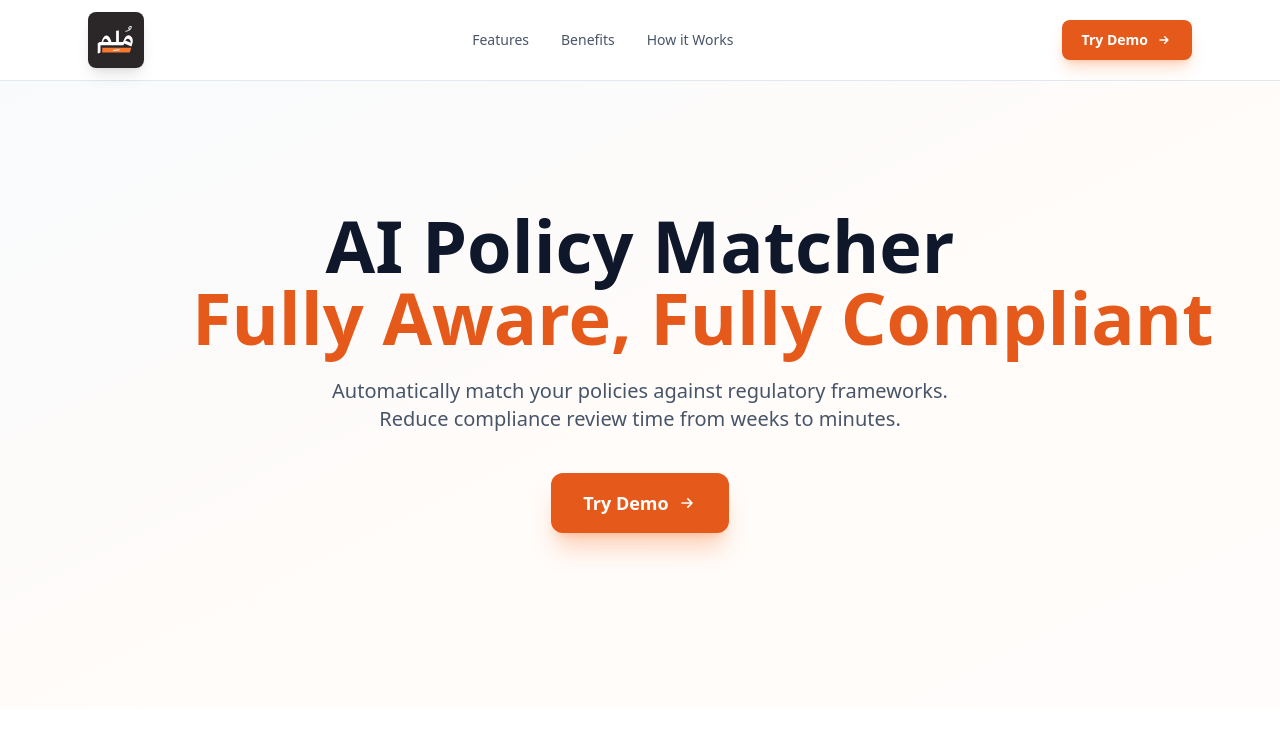
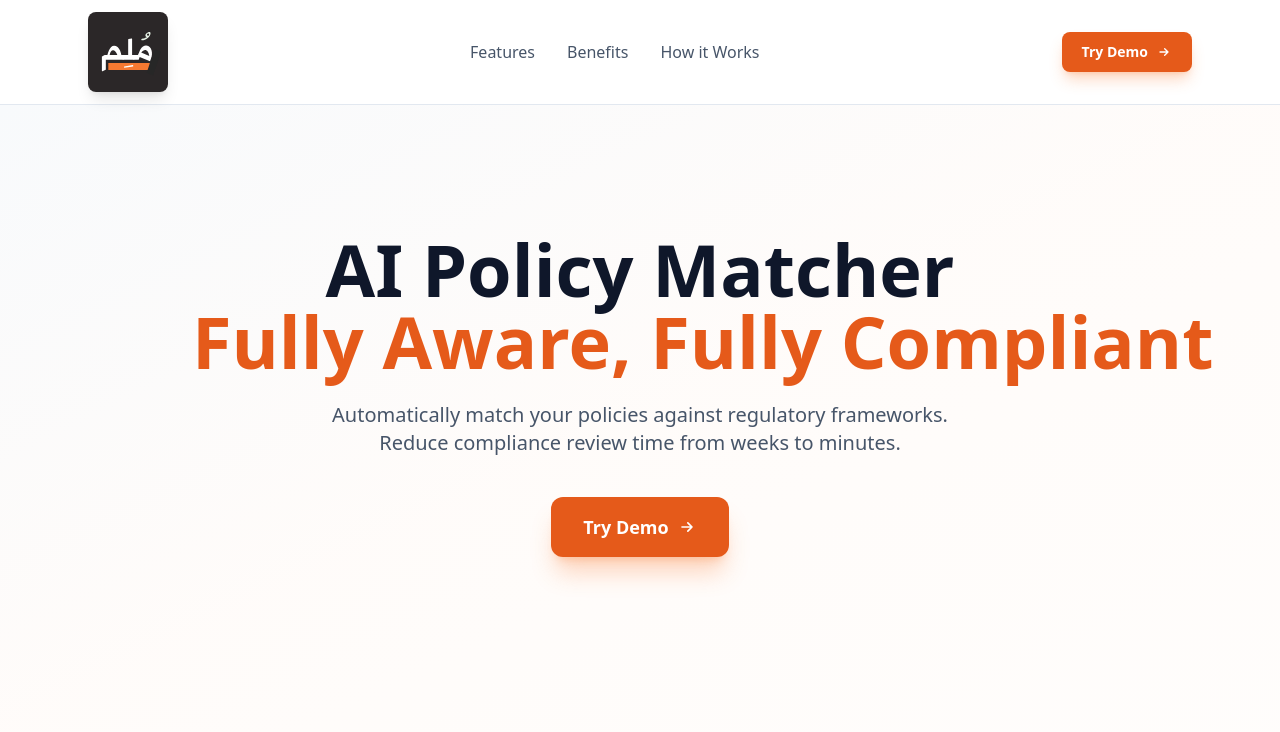
Before and after one commit to asmarik/Senior_Project_Code, a FastAPI app: page / in a window 1280 px wide. Shown: the top 732 px of the page. Run offline with FastAPI, Linux system fonts and the light colour scheme; some libraries are stand-ins or nearby versions.

Commit message:
frontend changes

```diff
--- a/templates/app.html
+++ b/templates/app.html
@@ -49,7 +49,7 @@
             <!-- Logo -->
             <div class="flex items-center justify-center h-16 px-6 border-b border-slate-800">
                 <a href="/" class="flex items-center">
-                    <div class="w-12 h-12 rounded-lg flex items-center justify-center shadow-lg overflow-hidden">
+                    <div class="w-16 h-16 rounded-lg flex items-center justify-center shadow-lg overflow-hidden">
                         <img src="/static/images/logo.svg" alt="PolicyMatcher AI Logo" class="w-full h-full object-contain">
                     </div>
                 </a>
--- a/templates/index.html
+++ b/templates/index.html
@@ -48,16 +48,16 @@
         <div class="max-w-6xl mx-auto flex items-center justify-between px-6 py-3">
             <!-- Logo -->
             <a href="#hero" class="flex items-center">
-                <div class="w-14 h-14 rounded-lg flex items-center justify-center shadow-lg overflow-hidden">
+                <div class="w-20 h-20 rounded-lg flex items-center justify-center shadow-lg overflow-hidden">
                     <img src="/static/images/logo.svg" alt="PolicyMatcher AI Logo" class="w-full h-full object-contain">
                 </div>
             </a>
 
             <!-- Navigation Links -->
             <nav class="hidden md:flex items-center gap-8">
-                <a href="#features" class="text-sm font-medium text-slate-600 hover:text-indigo-600 transition">Features</a>
-                <a href="#benefits" class="text-sm font-medium text-slate-600 hover:text-indigo-600 transition">Benefits</a>
-                <a href="#how-it-works" class="text-sm font-medium text-slate-600 hover:text-indigo-600 transition">How it Works</a>
+                <a href="#features" class="text-base font-medium text-slate-600 hover:text-indigo-600 transition">Features</a>
+                <a href="#benefits" class="text-base font-medium text-slate-600 hover:text-indigo-600 transition">Benefits</a>
+                <a href="#how-it-works" class="text-base font-medium text-slate-600 hover:text-indigo-600 transition">How it Works</a>
             </nav>
 
             <!-- CTA Button -->
@@ -79,9 +79,9 @@
         <!-- Mobile Navigation -->
         <div id="mobileNav" class="hidden md:hidden border-t border-slate-200 bg-white">
             <div class="px-6 py-4 space-y-3">
-                <a href="#features" class="block text-sm font-medium text-slate-600 hover:text-indigo-600 py-2">Features</a>
-                <a href="#benefits" class="block text-sm font-medium text-slate-600 hover:text-indigo-600 py-2">Benefits</a>
-                <a href="#how-it-works" class="block text-sm font-medium text-slate-600 hover:text-indigo-600 py-2">How it Works</a>
+                <a href="#features" class="block text-base font-medium text-slate-600 hover:text-indigo-600 py-2">Features</a>
+                <a href="#benefits" class="block text-base font-medium text-slate-600 hover:text-indigo-600 py-2">Benefits</a>
+                <a href="#how-it-works" class="block text-base font-medium text-slate-600 hover:text-indigo-600 py-2">How it Works</a>
                 <a href="/app" class="block w-full px-5 py-2.5 bg-indigo-600 hover:bg-indigo-700 text-white text-sm font-semibold rounded-lg text-center">Try Demo</a>
             </div>
         </div>
@@ -285,7 +285,7 @@
                 <!-- Company Info -->
                 <div class="md:col-span-1">
                     <div class="flex items-center mb-4">
-                        <div class="w-14 h-14 rounded-lg flex items-center justify-center shadow-lg overflow-hidden">
+                        <div class="w-20 h-20 rounded-lg flex items-center justify-center shadow-lg overflow-hidden">
                             <img src="/static/images/logo.svg" alt="PolicyMatcher AI Logo" class="w-full h-full object-contain">
                         </div>
                     </div>
```
